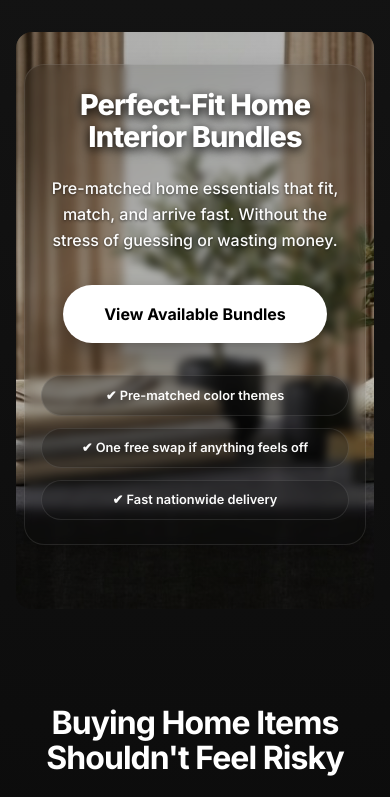
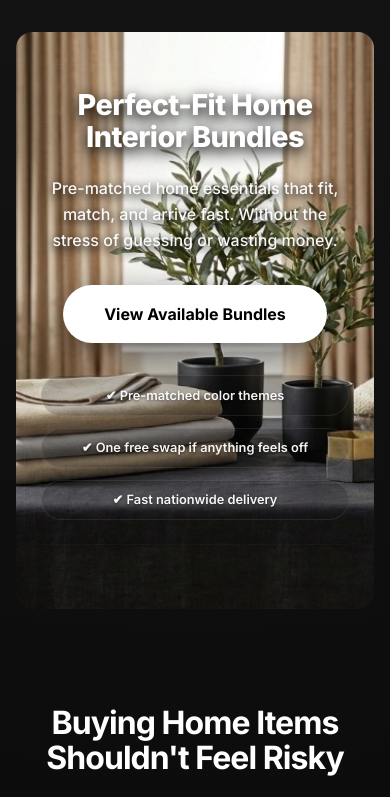
Before and after one commit to pipelinepages/498interiors, a plain HTML site: page index.html in a window 390 px wide. Shown: the top 797 px of the page. Drawn offline with Linux system fonts and the light colour scheme.

Commit message:
Update index.html

```diff
--- a/index.html
+++ b/index.html
@@ -57,7 +57,7 @@
       line-height: 1.1;
     }
 
-    /* HERO - UPDATED FOR BETTER MOBILE VISIBILITY */
+    /* HERO - COMPLETELY TRANSPARENT */
     .hero {
       text-align: center;
       padding: 4rem 0 8rem;
@@ -86,7 +86,7 @@
       z-index: -1;
     }
 
-    /* MUCH MORE TRANSPARENT OVERLAY - HERO IMAGE WILL SHOW THROUGH */
+    /* NO OVERLAY - COMPLETELY TRANSPARENT */
     .hero::after {
       content: '';
       position: absolute;
@@ -94,46 +94,40 @@
       left: 0;
       right: 0;
       bottom: 0;
-      background: linear-gradient(
-        to bottom,
-        rgba(5, 5, 5, 0.3) 0%,
-        rgba(5, 5, 5, 0.2) 30%,
-        rgba(5, 5, 5, 0.1) 60%,
-        rgba(5, 5, 5, 0.4) 100%
-      );
+      background: rgba(5, 5, 5, 0); /* 100% TRANSPARENT */
       z-index: -1;
     }
 
+    /* 100% TRANSPARENT CONTENT CONTAINER */
     .hero-content {
       position: relative;
       z-index: 2;
       max-width: 800px;
       padding: 3rem 2rem;
-      background: rgba(10, 10, 10, 0.3); /* More transparent background */
-      backdrop-filter: blur(8px);
+      background: rgba(10, 10, 10, 0); /* 100% TRANSPARENT */
       border-radius: 20px;
-      border: 1px solid rgba(255, 255, 255, 0.1);
+      border: 1px solid rgba(255, 255, 255, 0.05); /* Very subtle border */
       margin: 0 1rem;
-      box-shadow: 0 8px 32px rgba(0, 0, 0, 0.2);
     }
 
-    /* BRIGHTER HEADLINE - REMOVED GRADIENT, USING SOLID BRIGHT COLOR */
+    /* BRIGHTER HEADLINE FOR BETTER VISIBILITY ON IMAGE */
     .hero h1 {
       font-size: clamp(2.5rem, 8vw, 4.5rem);
       font-weight: 800;
       color: #ffffff; /* Solid bright white */
       margin-bottom: 1.5rem;
-      text-shadow: 0 2px 8px rgba(0, 0, 0, 0.5), 0 4px 12px rgba(0, 0, 0, 0.4);
-      -webkit-text-fill-color: #ffffff; /* Override gradient fill */
+      text-shadow: 0 4px 12px rgba(0, 0, 0, 0.7), 0 6px 20px rgba(0, 0, 0, 0.5);
+      -webkit-text-fill-color: #ffffff;
+      letter-spacing: -0.02em;
     }
 
     .hero p {
-      color: rgba(255, 255, 255, 0.98); /* Brighter text */
+      color: rgba(255, 255, 255, 0.95); /* Bright white with slight transparency */
       font-size: clamp(1.1rem, 2vw, 1.35rem);
       max-width: 600px;
       margin: 0 auto 3rem;
-      font-weight: 500; /* Slightly bolder */
-      text-shadow: 0 1px 3px rgba(0, 0, 0, 0.5);
+      font-weight: 500;
+      text-shadow: 0 2px 8px rgba(0, 0, 0, 0.7), 0 4px 12px rgba(0, 0, 0, 0.5);
       line-height: 1.6;
     }
 
@@ -143,23 +137,23 @@
       background: #ffffff; /* Pure white background */
       color: #000;
       padding: 1rem 2.5rem;
-      font-weight: 700; /* Bolder */
+      font-weight: 700;
       border-radius: 100px;
       font-size: 1rem;
-      box-shadow: 0 10px 25px rgba(0,0,0,0.4);
+      box-shadow: 0 10px 30px rgba(0,0,0,0.5);
       position: relative;
       z-index: 3;
-      border: 1px solid rgba(255, 255, 255, 0.3);
+      border: 1px solid rgba(255, 255, 255, 0.2);
     }
 
     .cta:hover {
       transform: translateY(-2px);
-      box-shadow: 0 15px 30px rgba(212, 175, 55, 0.4);
+      box-shadow: 0 15px 35px rgba(212, 175, 55, 0.5);
       background: var(--accent);
       color: #000;
     }
 
-    /* TRUST STRIP - MADE MORE TRANSPARENT */
+    /* TRUST STRIP - MINIMAL TRANSPARENCY */
     .trust {
       display: flex;
       flex-wrap: wrap;
@@ -169,14 +163,15 @@
     }
 
     .trust div {
-      background: rgba(20, 20, 20, 0.4); /* More transparent */
-      backdrop-filter: blur(10px);
+      background: rgba(20, 20, 20, 0.3); /* Very transparent */
+      backdrop-filter: blur(8px);
       padding: 0.8rem 1.5rem;
       border-radius: 100px;
-      border: 1px solid rgba(255, 255, 255, 0.15);
+      border: 1px solid rgba(255, 255, 255, 0.1);
       font-size: 0.85rem;
-      color: rgba(255, 255, 255, 0.98); /* Brighter text */
-      font-weight: 600; /* Bolder */
+      color: rgba(255, 255, 255, 0.95);
+      font-weight: 600;
+      text-shadow: 0 1px 3px rgba(0, 0, 0, 0.5);
     }
 
     /* SECTION HEADERS */
@@ -320,16 +315,6 @@
       letter-spacing: 0.05em;
     }
 
-    /* ANIMATIONS */
-    @keyframes fadeInUp {
-      from { opacity: 0; transform: translateY(20px); }
-      to { opacity: 1; transform: translateY(0); }
-    }
-
-    .hero, .trust, section {
-      animation: fadeInUp 1s ease forwards;
-    }
-
     /* WHATSAPP BUTTON STYLES */
     .whatsapp-cta {
       display: inline-flex;
@@ -351,7 +336,17 @@
       background: #1da851;
     }
 
-    /* MOBILE OPTIMIZATIONS - ENHANCED FOR HERO IMAGE VISIBILITY */
+    /* ANIMATIONS */
+    @keyframes fadeInUp {
+      from { opacity: 0; transform: translateY(20px); }
+      to { opacity: 1; transform: translateY(0); }
+    }
+
+    .hero, .trust, section {
+      animation: fadeInUp 1s ease forwards;
+    }
+
+    /* MOBILE OPTIMIZATIONS */
     @media (max-width: 768px) {
       .container {
         padding: 2rem 1rem;
@@ -371,21 +366,21 @@
       .hero-content {
         padding: 2rem 1.5rem;
         margin: 0 0.5rem;
-        background: rgba(10, 10, 10, 0.2); /* Even more transparent on mobile */
-        backdrop-filter: blur(6px);
+        background: rgba(10, 10, 10, 0); /* STILL 100% TRANSPARENT */
+        border: 1px solid rgba(255, 255, 255, 0.03); /* Even more subtle border */
       }
 
       .hero h1 {
         font-size: clamp(2.2rem, 7vw, 3.5rem);
         color: #ffffff;
-        text-shadow: 0 2px 8px rgba(0, 0, 0, 0.6), 0 4px 12px rgba(0, 0, 0, 0.5);
+        text-shadow: 0 4px 12px rgba(0, 0, 0, 0.8), 0 6px 20px rgba(0, 0, 0, 0.6);
       }
 
       .hero p {
         font-size: clamp(1rem, 4vw, 1.2rem);
         margin-bottom: 2rem;
-        color: rgba(255, 255, 255, 0.98);
-        text-shadow: 0 1px 3px rgba(0, 0, 0, 0.6);
+        color: rgba(255, 255, 255, 0.95);
+        text-shadow: 0 2px 8px rgba(0, 0, 0, 0.7), 0 4px 12px rgba(0, 0, 0, 0.6);
         font-weight: 500;
       }
 
@@ -397,10 +392,11 @@
       .trust div {
         padding: 0.6rem 1rem;
         font-size: 0.8rem;
-        background: rgba(20, 20, 20, 0.3); /* More transparent on mobile */
-        border: 1px solid rgba(255, 255, 255, 0.1);
-        color: rgba(255, 255, 255, 0.98);
+        background: rgba(20, 20, 20, 0.2); /* Even more transparent on mobile */
+        border: 1px solid rgba(255, 255, 255, 0.08);
+        color: rgba(255, 255, 255, 0.95);
         font-weight: 600;
+        text-shadow: 0 1px 3px rgba(0, 0, 0, 0.6);
       }
 
       .final {
@@ -419,8 +415,8 @@
 
       .hero-content {
         padding: 1.5rem 1rem;
-        background: rgba(10, 10, 10, 0.15); /* Minimal background on small screens */
-        backdrop-filter: blur(4px);
+        background: rgba(10, 10, 10, 0); /* STILL 100% TRANSPARENT */
+        border: 1px solid rgba(255, 255, 255, 0.02); /* Almost invisible border */
       }
 
       .hero h1 {
```
